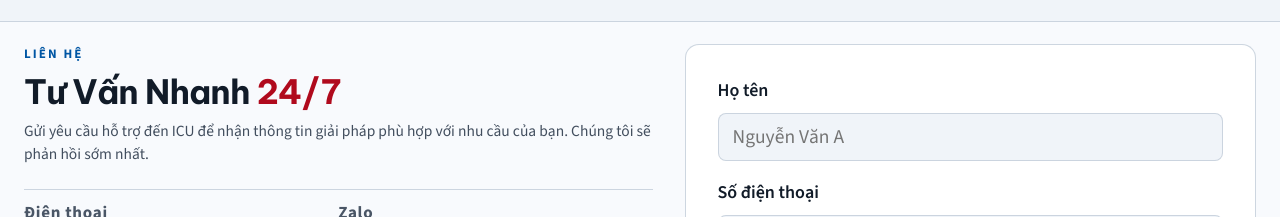
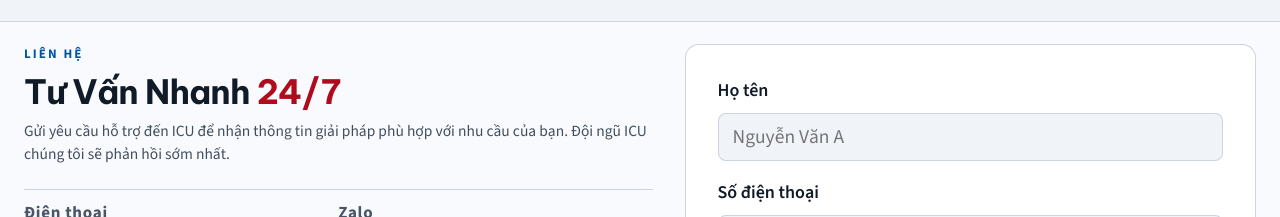
Before and after one commit to DavidThoai/icu-pro-vn, a React (Vite) app: page / in a window 1280 px wide. Shown: the part 6016-6233 px from the top of the page. Built offline with nearby package versions, Linux system fonts and the light colour scheme.

Commit message:
Cap nhat mo ta khu Lien He (Doi ngu ICU phan hoi som nhat)

```diff
--- a/src/components/contact.jsx
+++ b/src/components/contact.jsx
@@ -42,7 +42,7 @@ export default function Contact() {
           <h2>
             Tư Vấn Nhanh <em>24/7</em>
           </h2>
-          <p className="lede">Gửi yêu cầu hỗ trợ đến ICU để nhận thông tin giải pháp phù hợp với nhu cầu của bạn. Chúng tôi sẽ phản hồi sớm nhất.</p>
+          <p className="lede">Gửi yêu cầu hỗ trợ đến ICU để nhận thông tin giải pháp phù hợp với nhu cầu của bạn. Đội ngũ ICU chúng tôi sẽ phản hồi sớm nhất.</p>
           <ul className="contact-info">
             <li>
               <span>Điện thoại</span>
```
